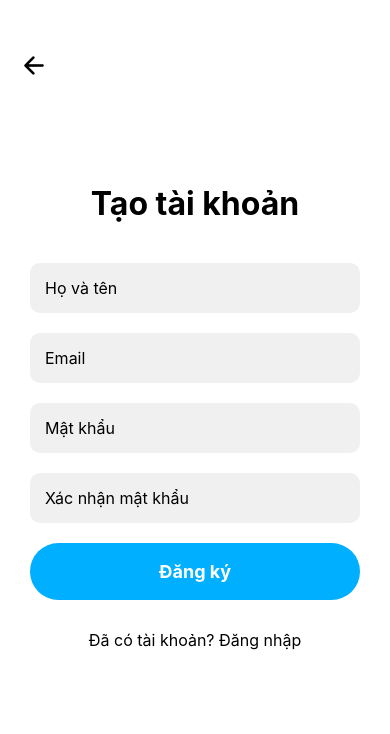
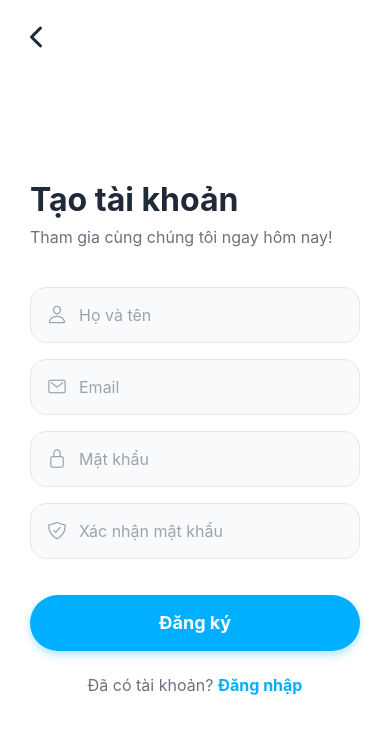
Before and after one commit to phihungdeptraino2/BaiTapLon_LapTrinhChoThietBiDiDong, a React Native app: screen /Register in a window 390 px wide. Shown: the top 734 px of the page. Built offline with nearby package versions, Linux system fonts and the light colour scheme.

Commit message:
Update : End

```diff
--- a/screens/LoginScreen.tsx
+++ b/screens/LoginScreen.tsx
@@ -1,5 +1,3 @@
-// screens/LoginScreen.tsx
-
 import React, { useState } from "react";
 import {
   View,
@@ -9,6 +7,10 @@ import {
   StyleSheet,
   SafeAreaView,
   Alert,
+  KeyboardAvoidingView, // ✅ Mới
+  Platform, // ✅ Mới
+  ScrollView, // ✅ Mới
+  Image, // ✅ Mới
 } from "react-native";
 import { Ionicons } from "@expo/vector-icons";
 import { RootStackScreenProps } from "../navigation/types";
@@ -23,8 +25,6 @@ export default function LoginScreen({
     // TODO: Thêm logic đăng nhập thật
     if (email && password) {
       Alert.alert("Đăng nhập thành công!", "Chuyển hướng đến trang Home...");
-      // Đăng nhập thành công thì chuyển vào Main
-      // SỬA ĐÚNG
       navigation.replace("Main", { screen: "Home" });
     } else {
       Alert.alert("Lỗi", "Vui lòng nhập email và mật khẩu.");
@@ -33,17 +33,41 @@ export default function LoginScreen({
 
   return (
     <SafeAreaView style={styles.safeArea}>
-      <View style={styles.container}>
+      {/* ✅ KeyboardAvoidingView bọc ngoài cùng */}
+      <KeyboardAvoidingView
+        behavior={Platform.OS === "ios" ? "padding" : "height"}
+        style={{ flex: 1 }}
+      >
+        {/* ✅ ScrollView giúp cuộn khi bàn phím hiện lên */}
+        <ScrollView
+          contentContainerStyle={styles.scrollContainer}
+          showsVerticalScrollIndicator={false}
+          keyboardShouldPersistTaps="handled"
+        >
           {/* Nút Back */}
           <TouchableOpacity
             style={styles.backButton}
             onPress={() => navigation.goBack()}
           >
-          <Ionicons name="arrow-back" size={28} color="#000" />
+            <Ionicons name="chevron-back" size={32} color="#1F2937" />
           </TouchableOpacity>
 
-        <Text style={styles.title}>Đăng nhập</Text>
+          {/* ✅ Thêm Logo/Ảnh minh họa */}
+          <View style={styles.logoContainer}>
+            <Ionicons name="musical-notes" size={80} color="#00AFFF" />
+            <Text style={styles.appName}>MyMusic App</Text>
+          </View>
 
+          <Text style={styles.title}>Chào mừng trở lại!</Text>
+          <Text style={styles.subtitle}>Vui lòng đăng nhập để tiếp tục</Text>
+
+          <View style={styles.inputContainer}>
+            <Ionicons
+              name="mail-outline"
+              size={20}
+              color="#9CA3AF"
+              style={styles.inputIcon}
+            />
             <TextInput
               style={styles.input}
               placeholder="Email"
@@ -51,6 +75,16 @@ export default function LoginScreen({
               onChangeText={setEmail}
               keyboardType="email-address"
               autoCapitalize="none"
+              placeholderTextColor="#9CA3AF"
+            />
+          </View>
+
+          <View style={styles.inputContainer}>
+            <Ionicons
+              name="lock-closed-outline"
+              size={20}
+              color="#9CA3AF"
+              style={styles.inputIcon}
             />
             <TextInput
               style={styles.input}
@@ -58,21 +92,26 @@ export default function LoginScreen({
               value={password}
               onChangeText={setPassword}
               secureTextEntry
+              placeholderTextColor="#9CA3AF"
             />
+          </View>
+
+          <TouchableOpacity style={styles.forgotPassButton}>
+            <Text style={styles.forgotPassText}>Quên mật khẩu?</Text>
+          </TouchableOpacity>
 
           <TouchableOpacity style={styles.primaryButton} onPress={handleLogin}>
             <Text style={styles.primaryButtonText}>Đăng nhập</Text>
           </TouchableOpacity>
 
-        <TouchableOpacity
-          style={styles.secondaryButton}
-          onPress={() => navigation.replace("Register")}
-        >
-          <Text style={styles.secondaryButtonText}>
-            Chưa có tài khoản? Đăng ký
-          </Text>
+          <View style={styles.footer}>
+            <Text style={styles.footerText}>Chưa có tài khoản? </Text>
+            <TouchableOpacity onPress={() => navigation.replace("Register")}>
+              <Text style={styles.linkText}>Đăng ký ngay</Text>
             </TouchableOpacity>
           </View>
+        </ScrollView>
+      </KeyboardAvoidingView>
     </SafeAreaView>
   );
 }
@@ -82,50 +121,99 @@ const styles = StyleSheet.create({
     flex: 1,
     backgroundColor: "#FFFFFF",
   },
-  container: {
-    flex: 1,
+  scrollContainer: {
+    flexGrow: 1,
     paddingHorizontal: 30,
+    paddingBottom: 30, // Để không bị sát đáy khi cuộn
     justifyContent: "center",
   },
   backButton: {
     position: "absolute",
-    top: 50,
+    top: 20, // Đã chỉnh lại cho hợp lý hơn khi có scrollview
     left: 20,
-    zIndex: 1,
+    zIndex: 10,
+  },
+  logoContainer: {
+    alignItems: "center",
+    marginBottom: 30,
+    marginTop: 80,
+  },
+  appName: {
+    fontSize: 20,
+    fontWeight: "bold",
+    color: "#00AFFF",
+    marginTop: 10,
   },
   title: {
-    fontSize: 32,
+    fontSize: 28,
     fontWeight: "bold",
-    color: "#000000",
+    color: "#1F2937",
+    marginBottom: 8,
     textAlign: "center",
+  },
+  subtitle: {
+    fontSize: 16,
+    color: "#6B7280",
     marginBottom: 40,
+    textAlign: "center",
+  },
+  inputContainer: {
+    flexDirection: "row",
+    alignItems: "center",
+    backgroundColor: "#F9FAFB",
+    height: 56,
+    borderRadius: 16,
+    paddingHorizontal: 16,
+    marginBottom: 16,
+    borderWidth: 1,
+    borderColor: "#E5E7EB",
+  },
+  inputIcon: {
+    marginRight: 12,
   },
   input: {
-    backgroundColor: "#F0F0F0",
-    height: 50,
-    borderRadius: 10,
-    paddingHorizontal: 15,
+    flex: 1,
     fontSize: 16,
-    marginBottom: 20,
+    color: "#111827",
+  },
+  forgotPassButton: {
+    alignSelf: "flex-end",
+    marginBottom: 30,
+  },
+  forgotPassText: {
+    color: "#00AFFF",
+    fontWeight: "600",
   },
   primaryButton: {
     backgroundColor: "#00AFFF",
-    paddingVertical: 18,
-    borderRadius: 30,
+    height: 56,
+    borderRadius: 30, // Bo tròn hơn
     alignItems: "center",
-    marginBottom: 20,
+    justifyContent: "center",
+    marginBottom: 24,
+    shadowColor: "#00AFFF",
+    shadowOffset: { width: 0, height: 4 },
+    shadowOpacity: 0.3,
+    shadowRadius: 8,
+    elevation: 5, // Bóng đổ trên Android
   },
   primaryButtonText: {
     color: "#FFFFFF",
     fontSize: 18,
     fontWeight: "bold",
   },
-  secondaryButton: {
-    paddingVertical: 10,
+  footer: {
+    flexDirection: "row",
+    justifyContent: "center",
     alignItems: "center",
   },
-  secondaryButtonText: {
-    color: "#000000",
+  footerText: {
     fontSize: 16,
+    color: "#6B7280",
+  },
+  linkText: {
+    fontSize: 16,
+    color: "#00AFFF",
+    fontWeight: "bold",
   },
 });
--- a/screens/RegisterScreen.tsx
+++ b/screens/RegisterScreen.tsx
@@ -9,6 +9,9 @@ import {
   StyleSheet,
   SafeAreaView,
   Alert,
+  KeyboardAvoidingView,
+  Platform,
+  ScrollView,
 } from "react-native";
 import { Ionicons } from "@expo/vector-icons";
 import { RootStackScreenProps } from "../navigation/types";
@@ -22,16 +25,25 @@ export default function RegisterScreen({
   const [confirmPassword, setConfirmPassword] = useState("");
 
   const handleRegister = () => {
-    // TODO: Thêm logic đăng ký thật
+    // Kiểm tra mật khẩu khớp nhau
     if (password !== confirmPassword) {
-      Alert.alert("Lỗi", "Mật khẩu không khớp.");
+      Alert.alert("Lỗi", "Mật khẩu xác nhận không khớp.");
       return;
     }
+
+    // Kiểm tra điền đủ thông tin
     if (email && password && fullName) {
-      Alert.alert("Đăng ký thành công!", "Chuyển hướng đến trang Home...");
-      // Đăng ký thành công thì chuyển vào Main
-      // SỬA ĐÚNG
-      navigation.replace("Main", { screen: "Home" });
+      // ✅ CẬP NHẬT: Thông báo thành công và chuyển về trang Login
+      Alert.alert(
+        "Đăng ký thành công!",
+        "Tài khoản của bạn đã được tạo. Vui lòng đăng nhập để tiếp tục.",
+        [
+          {
+            text: "OK",
+            onPress: () => navigation.replace("Login"), // Chuyển về màn hình Đăng nhập
+          },
+        ]
+      );
     } else {
       Alert.alert("Lỗi", "Vui lòng nhập đầy đủ thông tin.");
     }
@@ -39,23 +51,54 @@ export default function RegisterScreen({
 
   return (
     <SafeAreaView style={styles.safeArea}>
-      <View style={styles.container}>
-        {/* Nút Back */}
+      <KeyboardAvoidingView
+        behavior={Platform.OS === "ios" ? "padding" : "height"}
+        style={{ flex: 1 }}
+      >
+        <ScrollView
+          contentContainerStyle={styles.scrollContainer}
+          showsVerticalScrollIndicator={false}
+          keyboardShouldPersistTaps="handled"
+        >
           <TouchableOpacity
             style={styles.backButton}
             onPress={() => navigation.goBack()}
           >
-          <Ionicons name="arrow-back" size={28} color="#000" />
+            <Ionicons name="chevron-back" size={32} color="#1F2937" />
           </TouchableOpacity>
 
+          <View style={{ marginTop: 60, marginBottom: 40 }}>
             <Text style={styles.title}>Tạo tài khoản</Text>
+            <Text style={styles.subtitle}>
+              Tham gia cùng chúng tôi ngay hôm nay!
+            </Text>
+          </View>
 
+          {/* --- Input Họ tên --- */}
+          <View style={styles.inputContainer}>
+            <Ionicons
+              name="person-outline"
+              size={20}
+              color="#9CA3AF"
+              style={styles.inputIcon}
+            />
             <TextInput
               style={styles.input}
               placeholder="Họ và tên"
               value={fullName}
               onChangeText={setFullName}
-          autoCapitalize="words"
+              placeholderTextColor="#9CA3AF"
+              autoCorrect={false}
+            />
+          </View>
+
+          {/* --- Input Email --- */}
+          <View style={styles.inputContainer}>
+            <Ionicons
+              name="mail-outline"
+              size={20}
+              color="#9CA3AF"
+              style={styles.inputIcon}
             />
             <TextInput
               style={styles.input}
@@ -64,35 +107,72 @@ export default function RegisterScreen({
               onChangeText={setEmail}
               keyboardType="email-address"
               autoCapitalize="none"
+              placeholderTextColor="#9CA3AF"
+              autoCorrect={false}
+              textContentType="none" // Tắt gợi ý email
+              autoComplete="off"
+            />
+          </View>
+
+          {/* --- Input Mật khẩu --- */}
+          <View style={styles.inputContainer}>
+            <Ionicons
+              name="lock-closed-outline"
+              size={20}
+              color="#9CA3AF"
+              style={styles.inputIcon}
             />
             <TextInput
               style={styles.input}
               placeholder="Mật khẩu"
               value={password}
               onChangeText={setPassword}
-          secureTextEntry
+              secureTextEntry={true}
+              placeholderTextColor="#9CA3AF"
+              // 👇 QUAN TRỌNG: Tắt hoàn toàn gợi ý mật khẩu mạnh
+              textContentType="oneTimeCode"
+              autoCorrect={false}
+              spellCheck={false}
+            />
+          </View>
+
+          {/* --- Input Xác nhận Mật khẩu --- */}
+          <View style={styles.inputContainer}>
+            <Ionicons
+              name="shield-checkmark-outline"
+              size={20}
+              color="#9CA3AF"
+              style={styles.inputIcon}
             />
             <TextInput
               style={styles.input}
               placeholder="Xác nhận mật khẩu"
               value={confirmPassword}
               onChangeText={setConfirmPassword}
-          secureTextEntry
+              secureTextEntry={true}
+              placeholderTextColor="#9CA3AF"
+              // 👇 QUAN TRỌNG: Tắt hoàn toàn gợi ý mật khẩu mạnh
+              textContentType="oneTimeCode"
+              autoCorrect={false}
+              spellCheck={false}
             />
+          </View>
 
-        <TouchableOpacity style={styles.primaryButton} onPress={handleRegister}>
+          <TouchableOpacity
+            style={styles.primaryButton}
+            onPress={handleRegister}
+          >
             <Text style={styles.primaryButtonText}>Đăng ký</Text>
           </TouchableOpacity>
 
-        <TouchableOpacity
-          style={styles.secondaryButton}
-          onPress={() => navigation.replace("Login")}
-        >
-          <Text style={styles.secondaryButtonText}>
-            Đã có tài khoản? Đăng nhập
-          </Text>
+          <View style={styles.footer}>
+            <Text style={styles.footerText}>Đã có tài khoản? </Text>
+            <TouchableOpacity onPress={() => navigation.replace("Login")}>
+              <Text style={styles.linkText}>Đăng nhập</Text>
             </TouchableOpacity>
           </View>
+        </ScrollView>
+      </KeyboardAvoidingView>
     </SafeAreaView>
   );
 }
@@ -102,50 +182,78 @@ const styles = StyleSheet.create({
     flex: 1,
     backgroundColor: "#FFFFFF",
   },
-  container: {
-    flex: 1,
+  scrollContainer: {
+    flexGrow: 1,
     paddingHorizontal: 30,
+    paddingBottom: 30,
     justifyContent: "center",
   },
   backButton: {
     position: "absolute",
-    top: 50,
+    top: 20,
     left: 20,
-    zIndex: 1,
+    zIndex: 10,
   },
   title: {
     fontSize: 32,
     fontWeight: "bold",
-    color: "#000000",
-    textAlign: "center",
-    marginBottom: 40,
+    color: "#1F2937",
+    marginBottom: 8,
+  },
+  subtitle: {
+    fontSize: 16,
+    color: "#6B7280",
+  },
+  inputContainer: {
+    flexDirection: "row",
+    alignItems: "center",
+    backgroundColor: "#F9FAFB",
+    height: 56,
+    borderRadius: 16,
+    paddingHorizontal: 16,
+    marginBottom: 16,
+    borderWidth: 1,
+    borderColor: "#E5E7EB",
+  },
+  inputIcon: {
+    marginRight: 12,
   },
   input: {
-    backgroundColor: "#F0F0F0",
-    height: 50,
-    borderRadius: 10,
-    paddingHorizontal: 15,
+    flex: 1,
     fontSize: 16,
-    marginBottom: 20,
+    color: "#111827",
   },
   primaryButton: {
     backgroundColor: "#00AFFF",
-    paddingVertical: 18,
+    height: 56,
     borderRadius: 30,
     alignItems: "center",
-    marginBottom: 20,
+    justifyContent: "center",
+    marginTop: 20,
+    marginBottom: 24,
+    shadowColor: "#00AFFF",
+    shadowOffset: { width: 0, height: 4 },
+    shadowOpacity: 0.3,
+    shadowRadius: 8,
+    elevation: 5,
   },
   primaryButtonText: {
     color: "#FFFFFF",
     fontSize: 18,
     fontWeight: "bold",
   },
-  secondaryButton: {
-    paddingVertical: 10,
+  footer: {
+    flexDirection: "row",
+    justifyContent: "center",
     alignItems: "center",
   },
-  secondaryButtonText: {
-    color: "#000000",
+  footerText: {
     fontSize: 16,
+    color: "#6B7280",
+  },
+  linkText: {
+    fontSize: 16,
+    color: "#00AFFF",
+    fontWeight: "bold",
   },
 });
```
Also changed, not shown: db.json (+9 -0 lines). Lines whose indentation alone changed are shown as unchanged.
